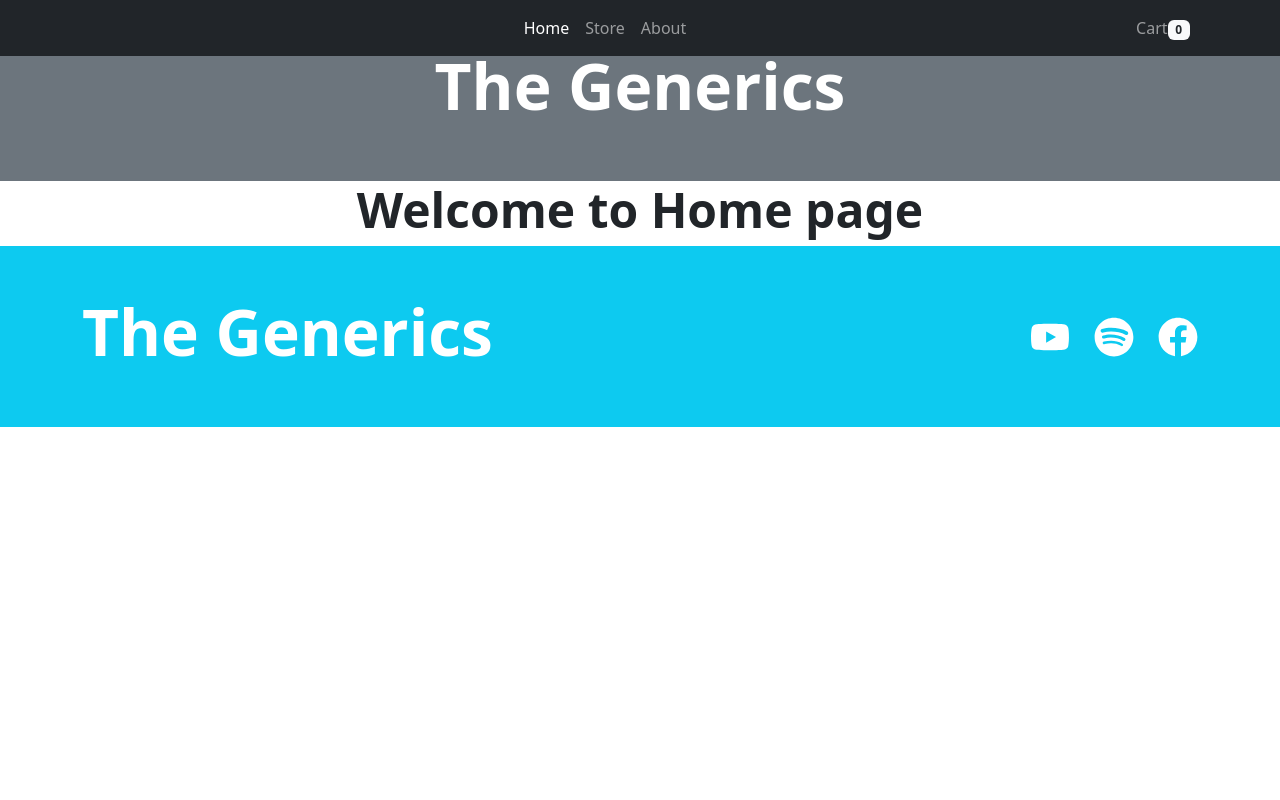
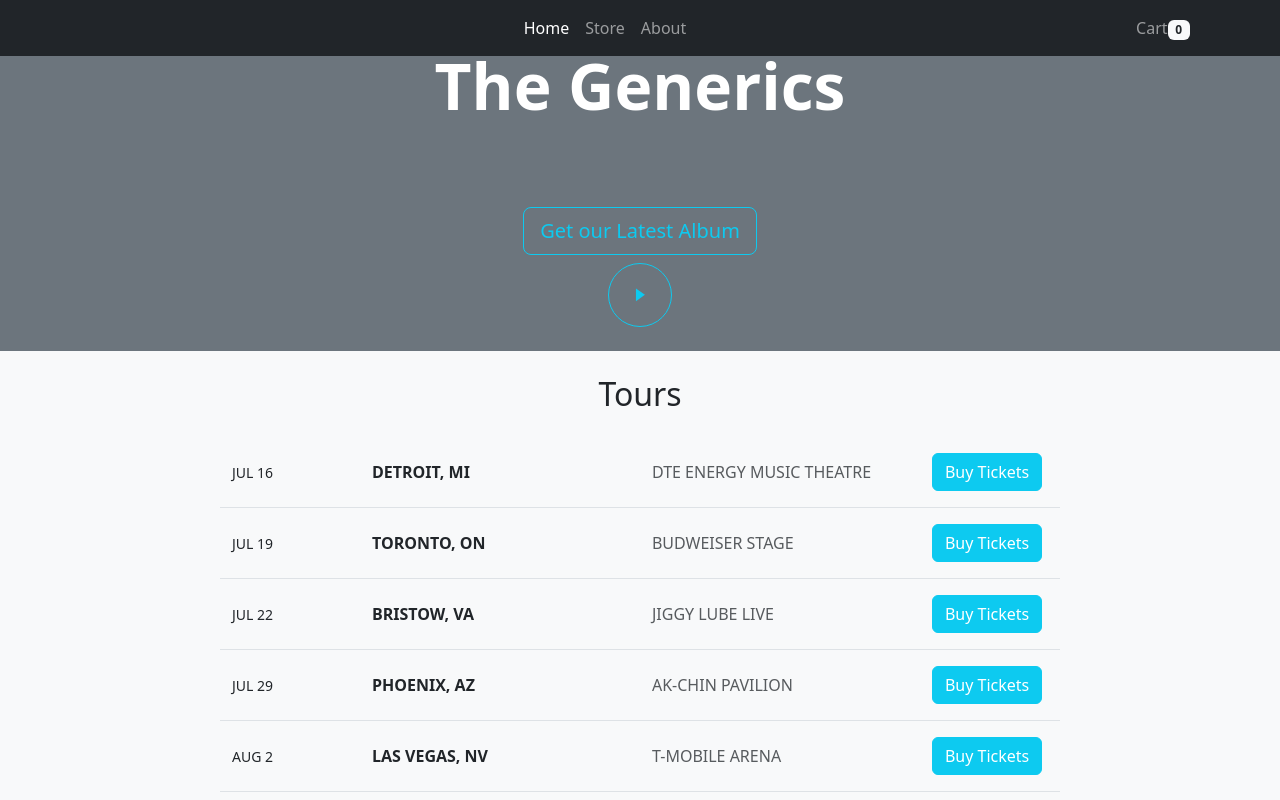
Before and after one commit to sajay3159/E-commerce_website, a React (Vite) app: page /home in a window 1280 px wide. Shown: the top 800 px of the page. Built offline with nearby package versions, Linux system fonts and the light colour scheme.

Commit message:
Implement the Home page

```diff
--- a/src/components/Home/Home.jsx
+++ b/src/components/Home/Home.jsx
@@ -1,7 +1,79 @@
+import { Button } from "react-bootstrap";
+import { Col, Container, Row } from "react-bootstrap";
+
+const tours = [
+  {
+    date: "JUL 16",
+    city: "DETROIT, MI",
+    venue: "DTE ENERGY MUSIC THEATRE",
+    link: "#",
+  },
+  { date: "JUL 19", city: "TORONTO, ON", venue: "BUDWEISER STAGE", link: "#" },
+  { date: "JUL 22", city: "BRISTOW, VA", venue: "JIGGY LUBE LIVE", link: "#" },
+  { date: "JUL 29", city: "PHOENIX, AZ", venue: "AK-CHIN PAVILION", link: "#" },
+  { date: "AUG  2", city: "LAS VEGAS, NV", venue: "T-MOBILE ARENA", link: "#" },
+  { date: "AUG  7", city: "CONCORD, CA", venue: "CONCORD PAVILION", link: "#" },
+];
+
 const Home = () => {
   return (
     <>
-      <h2 className="text-center display-5 fw-bold">Welcome to Home page</h2>
+      <section className="bg-secondary text-white py-3">
+        <Container>
+          <Row>
+            <Col md={12}>
+              <h2 className="text-center display-5 fw-bold">
+                <Button variant="outline-info" size="lg">
+                  Get our Latest Album
+                </Button>
+              </h2>
+            </Col>
+          </Row>
+          <Row>
+            <Col md={12}>
+              <h2 className="text-center">
+                <Button
+                  variant="outline-info"
+                  className="rounded-circle p-0 btn-play"
+                  style={{ width: "64px", height: "64px" }}
+                >
+                  <svg
+                    viewBox="0 0 100 100"
+                    width={64 * 0.4}
+                    height={64 * 0.4}
+                    aria-hidden="true"
+                  >
+                    <polygon points="35,25 70,50 35,75" fill="currentColor" />
+                  </svg>
+                </Button>
+              </h2>
+            </Col>
+          </Row>
+        </Container>
+      </section>
+      <section className="bg-light text-dark py-4">
+        <Container style={{ maxWidth: "840px" }}>
+          <h2 className="text-center mb-4">Tours</h2>
+          {tours.map((t, idx) => (
+            <Row key={t.date} className="align-items-center py-3 border-bottom">
+              <Col xs={4} md={2} className="text-uppercase small">
+                {t.date}
+              </Col>
+              <Col xs={8} md={4} className="fw-semibold">
+                {t.city}
+              </Col>
+              <Col xs={8} md={4} className="text-muted">
+                {t.venue}
+              </Col>
+              <Col xs={4} md={2}>
+                <Button variant="info" className="text-white">
+                  Buy Tickets
+                </Button>
+              </Col>
+            </Row>
+          ))}
+        </Container>
+      </section>
     </>
   );
 };
```
